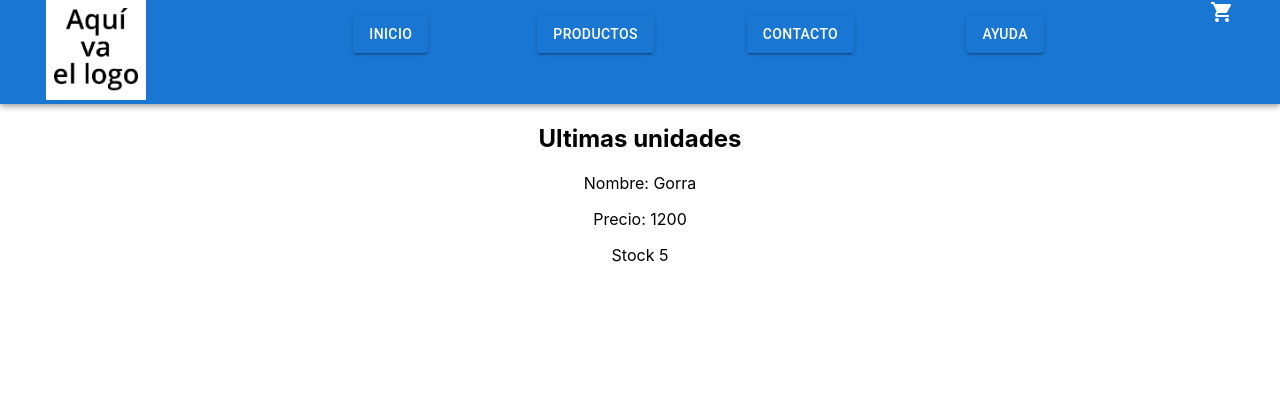
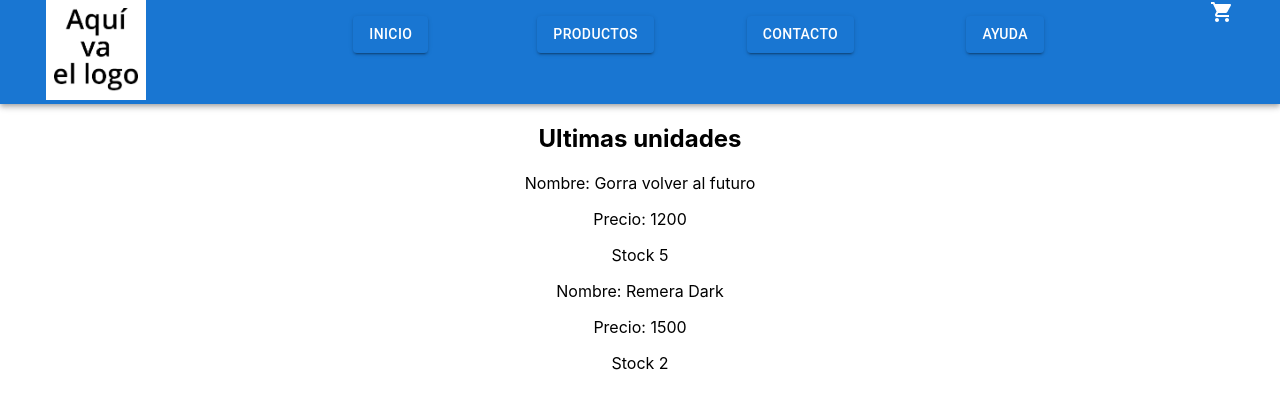
Before and after one commit to belchavez/E-commerce-personalizados, a React (Create React App) app: page / in a window 1280 px wide. Shown: the top 408 px of the page. Built offline with nearby package versions, Linux system fonts and the light colour scheme.

Commit message:
Desafio clase 4

```diff
--- a/package.json
+++ b/package.json
@@ -5,6 +5,7 @@
   "dependencies": {
     "@emotion/react": "^11.6.0",
     "@emotion/styled": "^11.6.0",
+    "@mui/icons-material": "^5.2.1",
     "@mui/material": "^5.1.1",
     "@testing-library/jest-dom": "^5.15.0",
     "@testing-library/react": "^11.2.7",
--- a/src/App.js
+++ b/src/App.js
@@ -1,13 +1,12 @@
-import logo from './logo.svg';
 import './App.css';
-import NavBar from './components/NavBar.js';
-import ListItems from './components/ListItems/ListItems'
+import NavBar from './components/NavBar/NavBar';
+import ItemListContainer from './components/ItemListContainer/ItemListContainer'
 
 function App() {
   return (
     <div className="App">
       <NavBar/>
-      <ListItems/>
+      <ItemListContainer/>
     </div>
 
   );
--- /dev/null
+++ b/src/components/ItemListContainer/ItemListContainer.js
@@ -0,0 +1,31 @@
+import Products from "../products/products"
+const ItemListContainer = () =>{
+    const dataproducts =[
+
+        {
+            name: "Gorra volver al futuro",
+            price: 1200,
+            stock: 5,
+        },
+        {
+            name: "Remera Dark",
+            price: 1500,
+            stock: 2,
+
+        }
+    ]
+    return(
+        <>
+            <h2> Ultimas unidades </h2>
+            {dataproducts.map((product) =>{
+                return(
+                    <Products name= {product.name} price= {product.price} stock={product.stock}/>
+
+                )
+            })}
+        </>
+    )
+}
+
+
+export default ItemListContainer;
--- a/src/components/ListItems/ListItems.js
+++ /dev/null
@@ -1,11 +0,0 @@
-import Products from "../products/products"
-const ListItems = () =>{
-    return(
-        <>
-            <h2> Ultimas unidades </h2>
-            <Products name="Gorra" price="1200" stock="5"/>
-        </>
-    )
-}
-
-export default ListItems;
--- a/src/components/NavBar.js
+++ b/src/components/NavBar/NavBar.js
@@ -1,9 +1,9 @@
 import React from 'react';
-import './NavBar.css'
-import logo from '../logo-no-final.png';
+import './NavBar.css';
+import Logo from '../../logo-no-final.png';
 import AppBar from '@mui/material/AppBar';
-import Button from '@mui/material/Button'
-import CartWidget from './CartWidget/CartWidget';
+import Button from '@mui/material/Button';
+import CartWidget from '../CartWidget/CartWidget.js'
 
 
 export default function NavBar(){
@@ -11,7 +11,7 @@ export default function NavBar(){
         <AppBar position="static">
         <nav>
             <div className="container-logo">
-            <img src={logo}/>
+            <img src={Logo}/>
             </div>
             <ul>
                 <li><Button variant="contained">Inicio</Button></li>
```
Also changed, not shown: src/components/NavBar/NavBar.css (renamed from src/components/NavBar.css), 1 other file (tests, documents, lock files or other folders).
